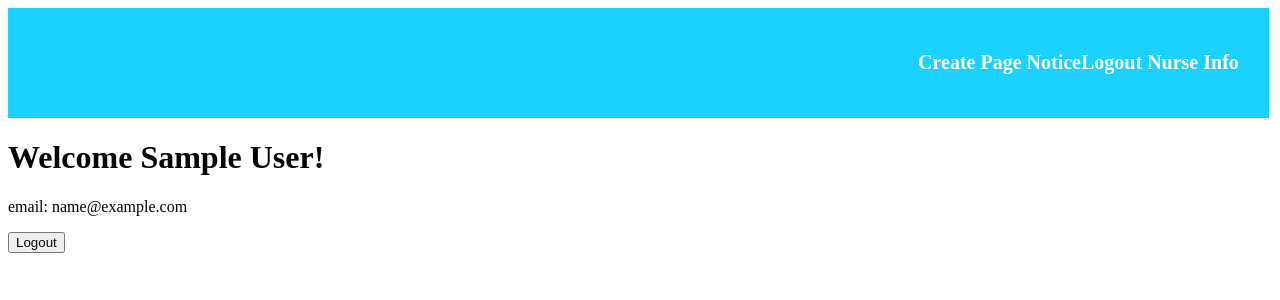
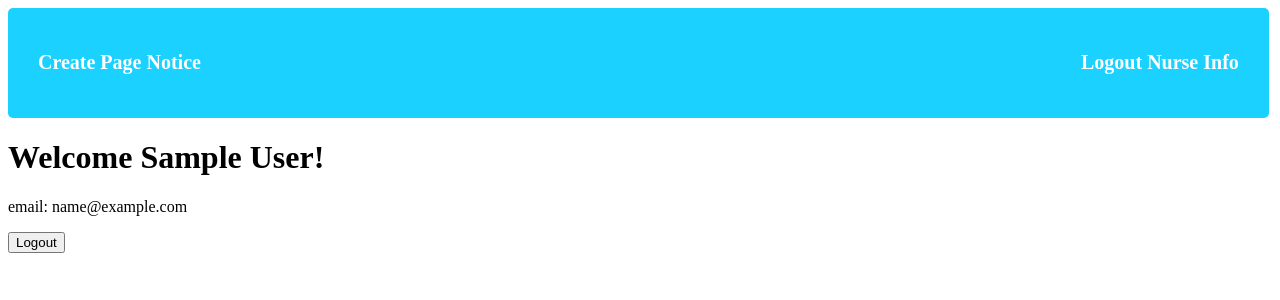
Before and after one commit to kxvalencia/capstone, a PHP site: page /user.php in a window 1280 px wide. Shown: the top 300 px of the page. Run offline with PHP 8.4, Linux system fonts and the light colour scheme; the visitor is signed in with stand-in values (Sample User, id 1).

Commit message:
Update dashstyle.css

```diff
--- a/dashstyle.css
+++ b/dashstyle.css
@@ -1,10 +1,10 @@
 .header {
         padding: 30px;
-        text-align: right;
         background: #1ad1ff;
         color: white;
         font-size: 10px;
         width: 95%;
+        border-radius: 5px;
 }
 
 .content {
```
